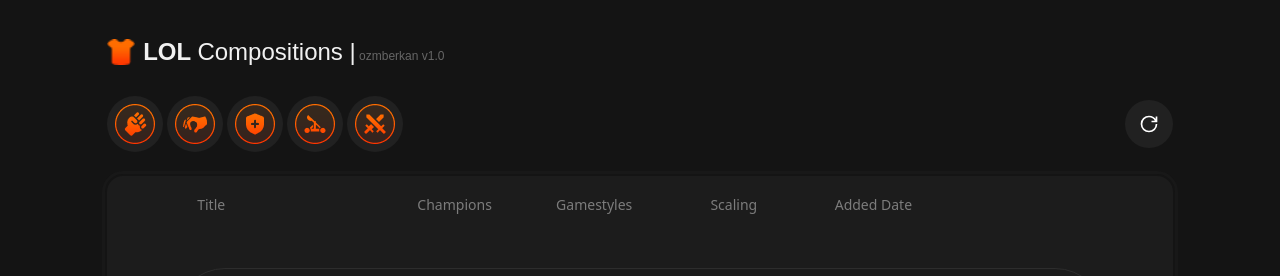
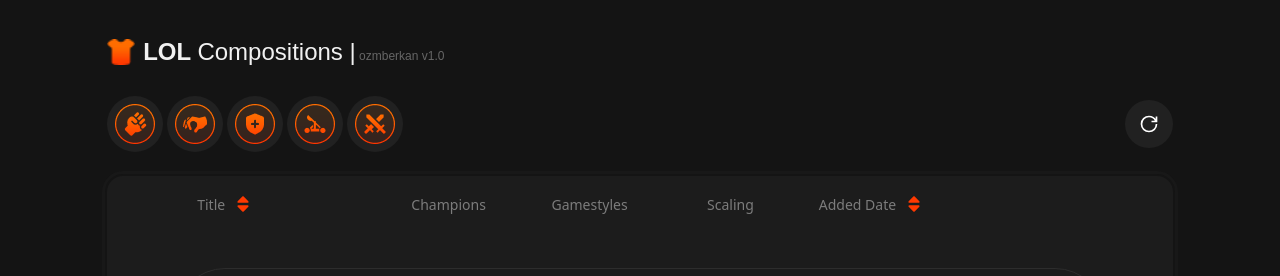
Before and after one commit to ozmberkan/LOL-Compositions-Project, a React (Vite) app: page / in a window 1280 px wide. Shown: the top 276 px of the page. Built offline with nearby package versions, Linux system fonts and the light colour scheme; a web font is replaced by a local one.

Commit message:
Sorting done

```diff
--- a/src/components/Main.jsx
+++ b/src/components/Main.jsx
@@ -1,8 +1,23 @@
-import React from "react";
+import React, { useState, useEffect } from "react";
 import Box from "./Box";
 import Titles from "./Titles";
 
 const Main = ({ datas, setDatas }) => {
+  const [sorting, setSorting] = useState({});
+
+  useEffect(() => {
+    if (sorting.criteria) {
+      const sortedData = [...datas].sort((a, b) => {
+        if (a[sorting.criteria] < b[sorting.criteria])
+          return sorting.orderBy === "asc" ? -1 : 1;
+        if (a[sorting.criteria] > b[sorting.criteria])
+          return sorting.orderBy === "asc" ? 1 : -1;
+        return 0;
+      });
+      setDatas(sortedData);
+    }
+  }, [sorting, datas, setDatas]);
+
   const deleteBox = (id) => {
     const updatedBox = datas.filter((data) => data.id !== id);
     setDatas(updatedBox);
@@ -10,8 +25,8 @@
 
   return (
     <div className="w-[90%] mx-auto h-[700px] outline transition-all duration-700 outline-offset-2  outline-[#1C1C1C]/50 bg-[#1C1C1C] mt-3 rounded-2xl flex flex-col justify-start items-center gap-y-5 px-5">
-      <Titles />
-      <div className="w-full flex-1  py-4 overflow-auto gap-y-3 flex flex-col px-12">
+      <Titles setSorting={setSorting} />
+      <div className="w-full flex-1 py-4 overflow-auto gap-y-3 flex flex-col px-12">
         {datas.map((comp) => (
           <Box key={comp.id} comp={comp} deleteBox={deleteBox} />
         ))}
--- a/src/components/Titles.jsx
+++ b/src/components/Titles.jsx
@@ -1,24 +1,45 @@
 import React from "react";
+import { FaSort } from "react-icons/fa";
 
-export default function Titles() {
+export default function Titles({ setSorting }) {
   return (
     <div className="w-full min-h-14 flex justify-between font-sourceSansPro items-center px-[70px] 0 text-[14px] text-[#7c7c7c] ">
-      <span className=" h-full w-full flex justify-start items-center mr-12">
-        Title
-      </span>
-      <span className=" h-full w-full flex justify-center items-center">
+      <p className="h-full w-full flex justify-start items-center mr-10 gap-x-2">
+        <span>Title</span>
+        <span
+          className="cursor-pointer text-[rgb(255,57,0)]"
+          onClick={() =>
+            setSorting((prev) => ({
+              criteria: "name",
+              orderBy: prev.orderBy === "asc" ? "desc" : "asc",
+            }))
+          }
+        >
+          <FaSort size={20} />
+        </span>
+      </p>
+      <p className="h-full w-full flex justify-center items-center">
         Champions
-      </span>
-      <span className=" h-full w-full flex justify-center items-center">
+      </p>
+      <p className="h-full w-full flex justify-center items-center">
         Gamestyles
-      </span>
-      <span className=" h-full w-full flex justify-center items-center">
-        Scaling
-      </span>
-      <span className=" h-full w-full flex justify-center items-center">
-        Added Date
-      </span>
-      <span className=" h-full w-full flex justify-center items-center"></span>
+      </p>
+      <p className="h-full w-full flex justify-center items-center">Scaling</p>
+      <p className="h-full w-full flex justify-center items-center gap-x-2">
+        <span>Added Date</span>
+        <span
+          className="cursor-pointer text-[rgb(255,57,0)]"
+          onClick={() =>
+            setSorting((prev) => ({
+              criteria: "added",
+              orderBy: prev.orderBy === "asc" ? "desc" : "asc",
+            }))
+          }
+        >
+          <FaSort size={20} />
+        </span>
+      </p>
+      <p className="h-full w-full flex justify-center items-center"></p>
     </div>
   );
 }
```
